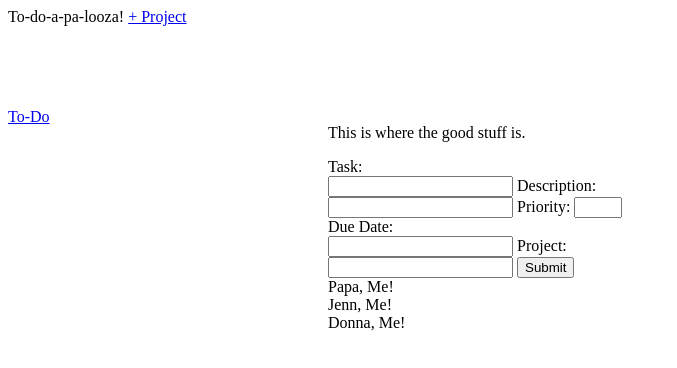
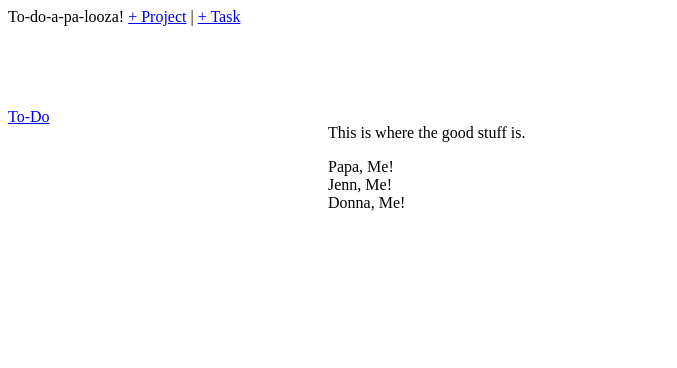
Before and after one commit to cdpadilla42/todo-list, a website: page dist/index.html in a window 1280 px wide. Shown: the whole page, without its empty margins (0-677 px from the left). Drawn offline with Linux system fonts and the light colour scheme.

Commit message:
Move task form to module and allow opening through button

```diff
--- a/src/events/tasks.js
+++ b/src/events/tasks.js
@@ -0,0 +1,17 @@
+import newTaskForm from '../views/taskForm';
+
+const taskEvents = (function() {
+  const displayTaskForm = function() {
+    document.querySelector('#content').appendChild(newTaskForm);
+    const taskForm = document.querySelector('.task-form');
+    taskForm.addEventListener('submit', (e) => {
+      e.preventDefault();
+      alert('form submitted!');
+      extractTaskFormData();
+    });
+  }
+
+  return { displayTaskForm };
+}());
+
+export { taskEvents as default };
--- a/src/index.js
+++ b/src/index.js
@@ -4,6 +4,7 @@ import displayProject from './views/accessProjects';
 import newProject from './model/newProject';
 import projectsContainer from './model/projects';
 import projectEvents from './events/projects';
+import taskEvents from './events/tasks';
 
 // Test projects
 newProjectTask('Papa', 'Me!', 1, 'Jan', 'To-Do');
@@ -29,12 +30,7 @@ const extractTaskFormData = function () {
   displayProject.refreshTaskDisplay();
 };
 
-const taskForm = document.querySelector('.task-form');
-taskForm.addEventListener('submit', (e) => {
-  e.preventDefault();
-  alert('form submitted!');
-  extractTaskFormData();
-});
+
 
 // -------------------------
 
@@ -42,13 +38,16 @@ projectEvents.deleteProject('Dog-Tasks');
 console.log(projectsContainer.projects);
 
 // -------------------------
-// open-proj-form - id
+
 
 const newFormBttn = document.querySelector('#open-proj-form');
-newFormBttn.addEventListener('click', projectEvents.openNewProjectForm);
+newFormBttn.addEventListener('click', projectEvents.openNewProjectForm); // IDK what's keeping this from adding multiples, but ok!!
 
-// projectEvents.openNewProjectForm();
 
+const newTaskBttn = document.querySelector('#open-task-form');
+newTaskBttn.addEventListener('click', taskEvents.displayTaskForm); // IDK What's also keeping THIS from adding multiples, but also OK!!
+
+// taskEvents.displayTaskForm();
 
 // Next:
 // CSS: add buttons with functionality - EXTRACT RADIO BUTTON VALUE
--- /dev/null
+++ b/src/views/taskForm.js
@@ -0,0 +1,5 @@
+const newTaskForm = document.createElement('div');
+newTaskForm.innerHTML =
+  '<form class="task-form"><label for="title">Task:</label><br><input type="text" name="title" id="title"><label for="description">Description:</label><input type="text" name="description" id="description"><label for="priority">Priority:</label><input type="number" name="priority" id="priority" step="1" min="1" max="3"><br><label for="due-date">Due Date:</label><br><input type="text" name="due-date" id="due-date"><label for="project">Project:</label><input type="text" name="project" id="project"><input type="submit" value="Submit"></form>';
+
+export { newTaskForm as default };
```
Also changed, not shown: dist/index.html, dist/main.js.
